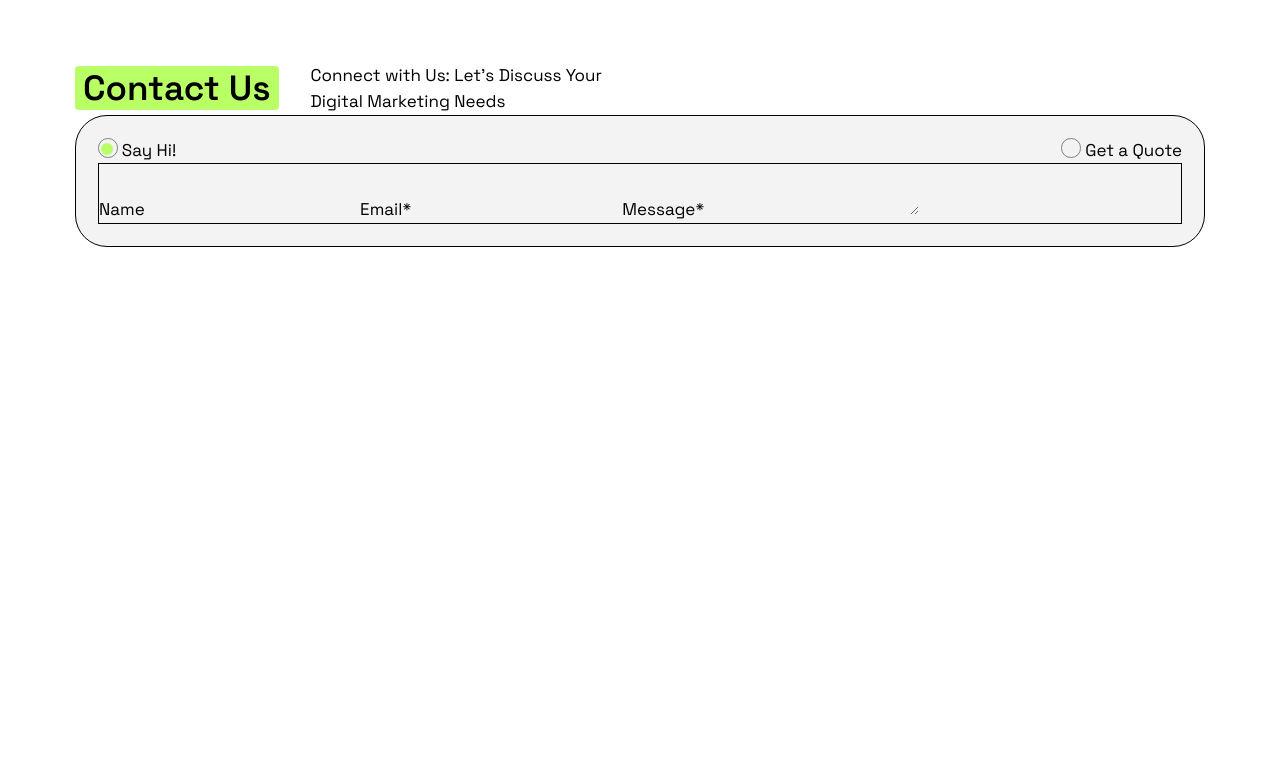
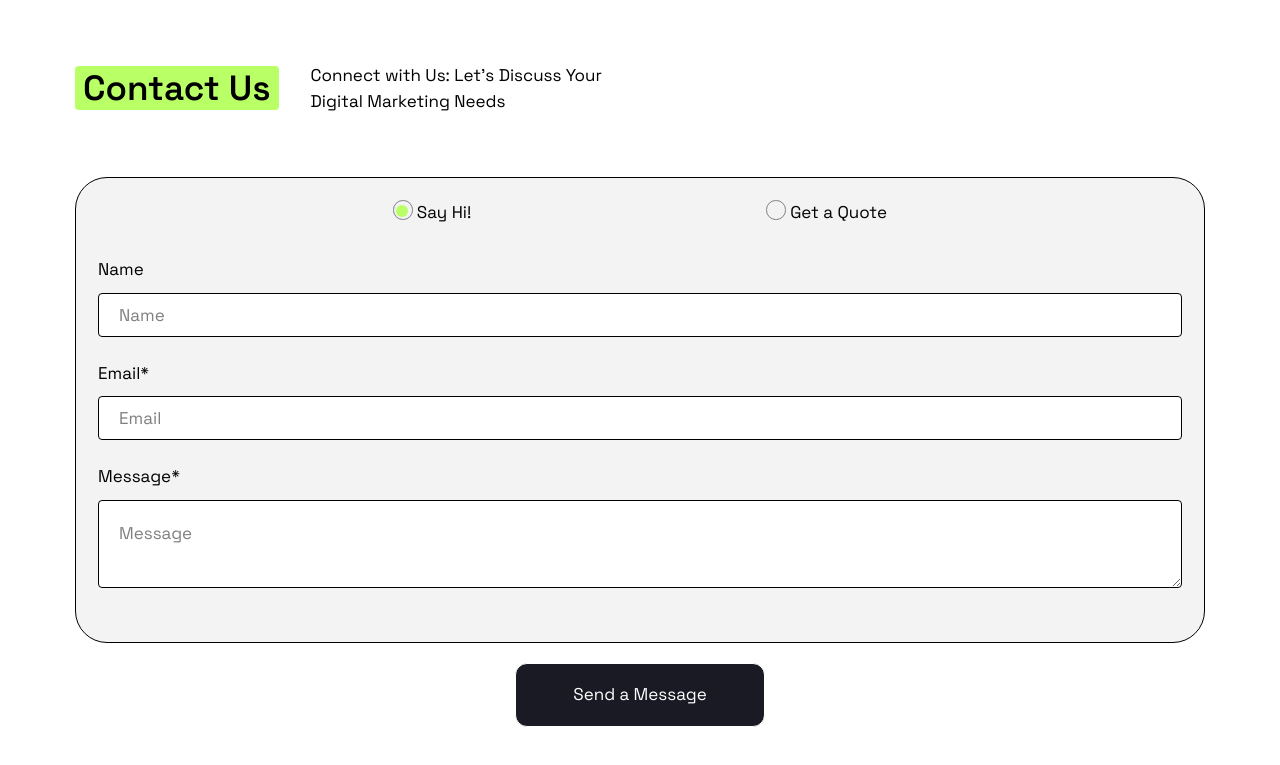
Before and after one commit to I-amHb/positivus-figma, a React (Vite) app: page / in a window 1280 px wide. Shown: the part 5931-6696 px from the top of the page. Before the commit the page ends 6240 px from the top, so only its background shows below. Built offline with nearby package versions, Linux system fonts and the light colour scheme.

Commit message:
added styling to form inputs, and button

```diff
--- a/src/components/Contact.jsx
+++ b/src/components/Contact.jsx
@@ -8,30 +8,38 @@ const Contact = () => {
         <p className='text-center max-w-[340px] lg:text-left'>Connect with Us: Let's Discuss Your Digital Marketing Needs
         </p>
       </div>
-      <div className='form container w-full border bg-tertiary p-padding-sm rounded-4xl '>
-        <form action="">
-          <fieldset id='radio' className='radio flex justify-between' >
+      <div className='form-container mt-padding-md'>
+        <form action="" className=' w-full border bg-tertiary p-padding-sm rounded-4xl '>
+          <fieldset id='radio' className='radio flex justify-evenly' >
             <label name='hi'>
-              <input type="radio" name="contact-type" id="say-hi" defaultChecked/> Say Hi!
+              <input type="radio" name="contact-type" id="say-hi" defaultChecked /> Say Hi!
             </label>
             <label name='qoute'>
               <input type="radio" name="contact-type" id="get-a-quote" /> Get a Quote
             </label>
           </fieldset>
-          <fieldset className='border'>
-            <label htmlFor="">Name
-              <input type="text" name="name" id="email" />
+          <fieldset className=' grid grid-cols-1 gap-6 py-8'>
+            <label htmlFor="contact" className='grid grid-cols-1 w-full gap-2.5 [&>input]:w-full [&>input]:outline-none [&>input]:border [&>input]:bg-white
+            [&>input]:rounded-sm [&>input]:h-11 [&>input]:p-5 ' >Name
+              <input type="text" name="name" id="name" placeholder='Name' />
             </label>
-            <label htmlFor=""> Email*
-              <input type="email" name="email" id="email" />
+            <label htmlFor="contact" className='grid grid-cols-1 w-full gap-2.5 [&>input]:w-full [&>input]:outline-none [&>input]:border [&>input]:bg-white
+            [&>input]:rounded-sm [&>input]:h-11 [&>input]:p-5 ' >Email*
+              <input type="email" name="email" id="email" placeholder='Email' />
             </label>
-            <label htmlFor="">Message*
-              <textarea name="message" id="message"></textarea>
+            <label htmlFor="contact" className='grid grid-cols-1 w-full gap-2.5 [&>textarea]:w-full [&>textarea]:outline-none [&>textarea]:border [&>textarea]:bg-white
+            [&>textarea]:rounded-sm [&>textarea]:h-22 [&>textarea]:p-5  '>Message*
+              <textarea name="message" id="message" placeholder='Message' ></textarea>
             </label>
           </fieldset>
-
-
         </form>
+          <div className="btn-container w-full flex justify-center">
+            <button
+              className='h-16 w-full md:w-2/3 lg:max-w-[250px] mt-5 self-center lg:self-start
+                        p-2 px-8 rounded-xl border-[1.5px] md:self-center text-white bg-secondary'
+            >Send a Message
+            </button>
+          </div>
       </div>
 
     </section>
```
